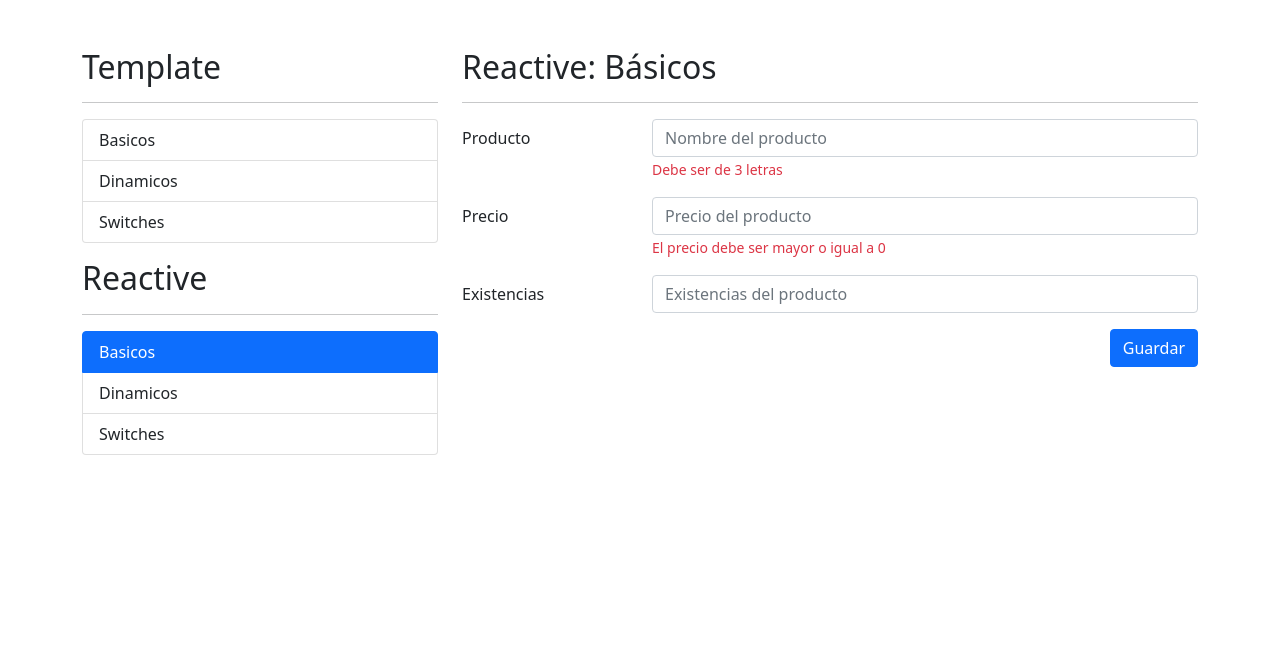
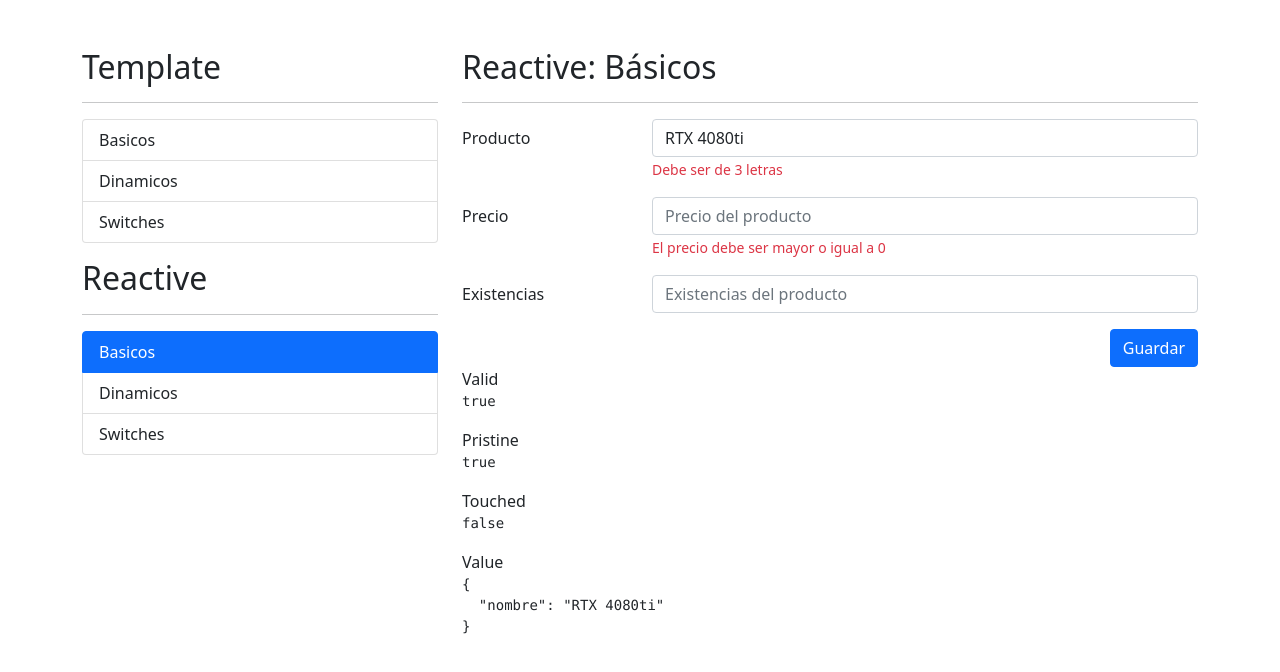
Before and after one commit to VictorCarmonaMoraza/FormulariosApp2022, an Angular app: page /reactive/basicos in a window 1280 px wide. Shown: the top 672 px of the page. Built offline with nearby package versions, Linux system fonts and the light colour scheme.

Commit message:
15-Primeros pasos en formularios reactivos

```diff
--- a/src/app/reactive/basicos/basicos.component.html
+++ b/src/app/reactive/basicos/basicos.component.html
@@ -4,14 +4,15 @@
 <div class="row">
   <div class="col">
 
-    <form autocomplete="off">
-
+    <form autocomplete="off" [formGroup]="miFormulario">
 
       <!--Campo de producto-->
       <div class="mb-3 row">
         <label class="col-sm-3 col-form-label">Producto</label>
         <div class="col-sm-9">
-          <input type="text" class="form-control"  placeholder="Nombre del producto">
+          <input type="text" class="form-control"
+           formControlName="nombre"
+            placeholder="Nombre del producto">
 
           <span class="form-text text-danger">
             Debe ser de 3 letras
@@ -23,8 +24,7 @@
       <div class="mb-3 row">
         <label class="col-sm-3 col-form-label">Precio</label>
         <div class="col-sm-9">
-          <input type="number" class="form-control"
-          placeholder="Precio del producto">
+          <input type="number" class="form-control" placeholder="Precio del producto">
           <span class="form-text text-danger">
             El precio debe ser mayor o igual a 0
           </span>
@@ -35,15 +35,13 @@
       <div class="mb-3 row">
         <label class="col-sm-3 col-form-label">Existencias</label>
         <div class="col-sm-9">
-          <input type="number" class="form-control"
-          placeholder="Existencias del producto">
+          <input type="number" class="form-control" placeholder="Existencias del producto">
         </div>
       </div>
 
       <div class="row">
         <div class="col">
-          <button type="submit"
-          class="btn btn-primary float-end">
+          <button type="submit" class="btn btn-primary float-end">
             Guardar
           </button>
         </div>
@@ -54,26 +52,26 @@
   </div>
 </div>
 
-<!-- <div class="row">
-  <div class="col"> -->
+<div class="row">
+  <div class="col">
 
     <!--Mostramos si el formulario es valido-->
-    <!-- <span>Valid</span>
-    <pre>{{miFormulario.valid}}</pre> -->
+    <span>Valid</span>
+    <pre>{{miFormulario.valid}}</pre>
 
     <!--Significa que no se cambiaron los valores con los que se presento el formulario-->
-    <!-- <span>Pristine</span>
-    <pre>{{miFormulario.pristine}}</pre> -->
+    <span>Pristine</span>
+    <pre>{{miFormulario.pristine}}</pre>
 
     <!--Significa que entras en el campo y te sales auqnue no se haya cambiado nada pero lo toco-->
-    <!-- <span>Touched</span>
-    <pre>{{miFormulario.touched}}</pre> -->
+    <span>Touched</span>
+    <pre>{{miFormulario.touched}}</pre>
 
     <!--Mostramos los valores del formulario-->
-    <!-- <span>Value</span>
-    <pre>{{miFormulario.value | json}}</pre> -->
+    <span>Value</span>
+    <pre>{{miFormulario.value | json}}</pre>
 
 
-<!--
+
   </div>
-</div> -->
+</div>
--- a/src/app/reactive/basicos/basicos.component.ts
+++ b/src/app/reactive/basicos/basicos.component.ts
@@ -1,15 +1,20 @@
+import { FormControl } from '@angular/forms';
 import { Component, OnInit } from '@angular/core';
+import { FormGroup } from '@angular/forms';
 
 @Component({
   selector: 'app-basicos',
   templateUrl: './basicos.component.html',
   styleUrls: ['./basicos.component.css']
 })
-export class BasicosComponent implements OnInit {
+export class BasicosComponent{
+
+  miFormulario:FormGroup=new FormGroup({
+    'nombre':new FormControl('RTX 4080ti')
+  })
 
   constructor() { }
 
-  ngOnInit(): void {
-  }
+
 
 }
--- a/src/app/reactive/reactive.module.ts
+++ b/src/app/reactive/reactive.module.ts
@@ -5,6 +5,7 @@
 import { BasicosComponent } from './basicos/basicos.component';
 import { DinamicosComponent } from './dinamicos/dinamicos.component';
 import { SwitchesComponent } from './switches/switches.component';
+import { ReactiveFormsModule } from '@angular/forms';
 
 
 @NgModule({
@@ -15,6 +16,7 @@
   ],
   imports: [
     CommonModule,
+    ReactiveFormsModule,
     ReactiveRoutingModule
   ]
 })
```
